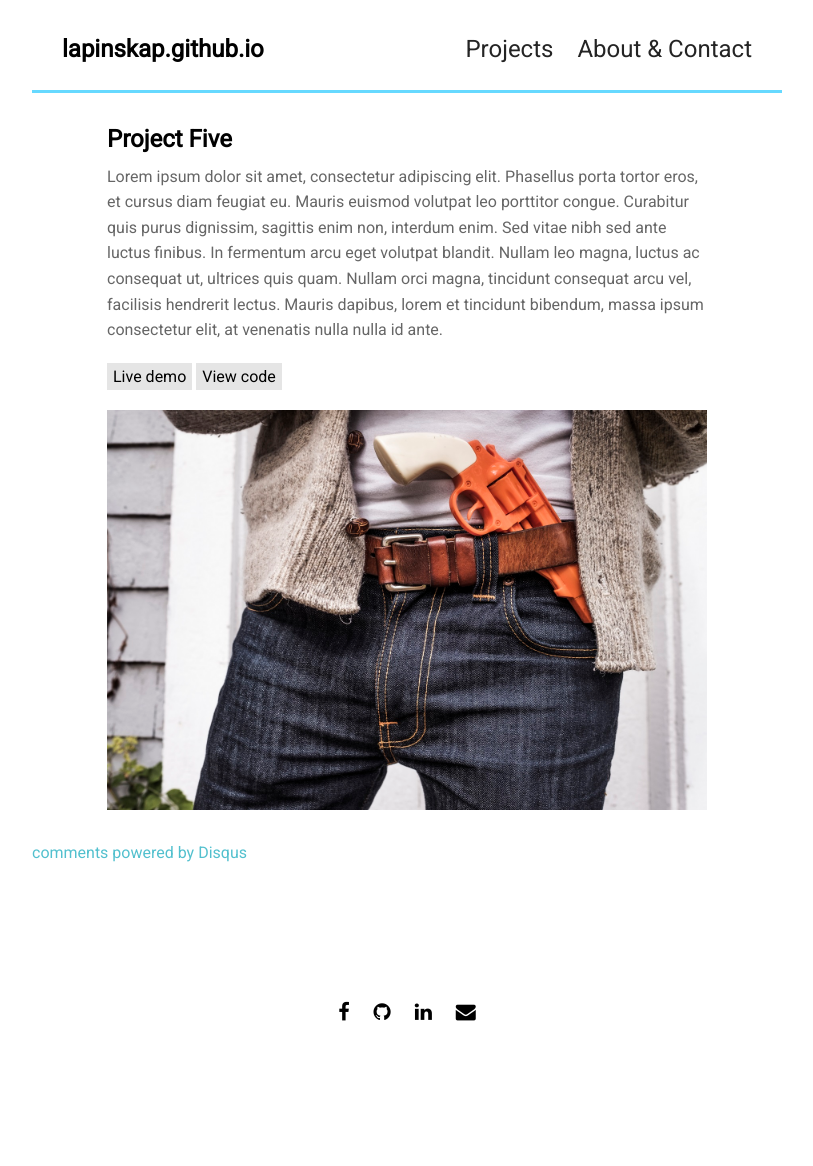
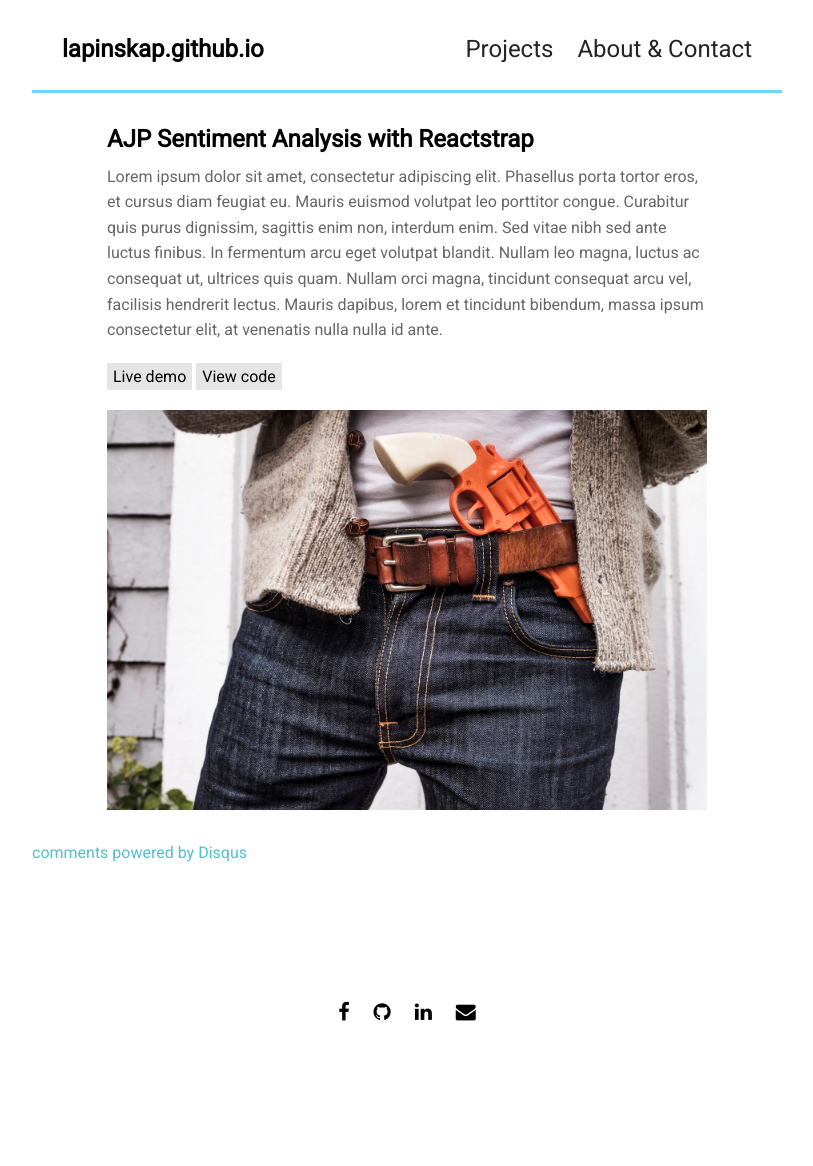
Before and after one commit to lapinskap/lapinskap.github.io, a Jekyll site: the page built from projects/proj-5.md, in a window 1280 px wide. Shown: the whole page, without its empty margins (233-1046 px from the left). Built offline with Jekyll 4.4.1, drawn with Linux system fonts in a browser that asks for light colours; nearby versions of some CDN libraries; comment, search, counter and statistics services are not loaded.

Commit message:
change project n.5

```diff
--- a/_data/settings.yml
+++ b/_data/settings.yml
@@ -51,8 +51,8 @@ projects:
 - {name: 'ToDo in React', folder: 'proj-1', file: 'projects/proj-1.html'}
 - {name: 'Expensify with Redux', folder: 'proj-2', file: 'projects/proj-2.html'}
 - {name: 'idea-app - Ruby on Rails', folder: 'proj-3', file: 'projects/proj-3.html'}
-- {name: 'React Chat', folder: 'proj-4', file: 'projects/proj-4.html'}
-- {name: 'Project Five', folder: 'proj-5', file: 'projects/proj-5.html'}
+- {name: 'React Chat & PHP', folder: 'proj-4', file: 'projects/proj-4.html'}
+- {name: 'AJP Sentiment Analysis - Reactstrap', folder: 'proj-5', file: 'projects/proj-5.html'}
 
 #-------------------------------
 # Contact Section
--- a/projects/proj-5.md
+++ b/projects/proj-5.md
@@ -1,12 +1,12 @@
 ---
 layout: post
-title: 'Project Five'
+title: 'AJP Sentiment Analysis with Reactstrap'
 ---
 
 Lorem ipsum dolor sit amet, consectetur adipiscing elit. Phasellus porta tortor eros, et cursus diam feugiat eu. Mauris euismod volutpat leo porttitor congue. Curabitur quis purus dignissim, sagittis enim non, interdum enim. Sed vitae nibh sed ante luctus finibus. In fermentum arcu eget volutpat blandit. Nullam leo magna, luctus ac consequat ut, ultrices quis quam. Nullam orci magna, tincidunt consequat arcu vel, facilisis hendrerit lectus. Mauris dapibus, lorem et tincidunt bibendum, massa ipsum consectetur elit, at venenatis nulla nulla id ante.
 
 <a href="http://www.google.com" target="_blank"><button name="button" class="btn">Live demo</button></a>
-<a href="https://gitlab.com/lapinskap/react-components-1" target="_blank"><button name="button" class="btn">View code</button></a>
+<a href="https://gitlab.com/ajp-gorzow/paulina-lapinska" target="_blank"><button name="button" class="btn">View code</button></a>
 
 <style>
 .btn {
```
Also changed, not shown: projects/proj-4.md (+1 -1 lines), 4 other files.
